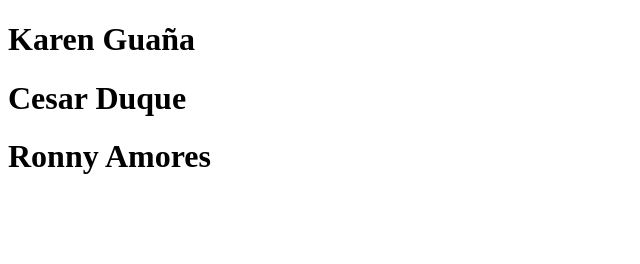
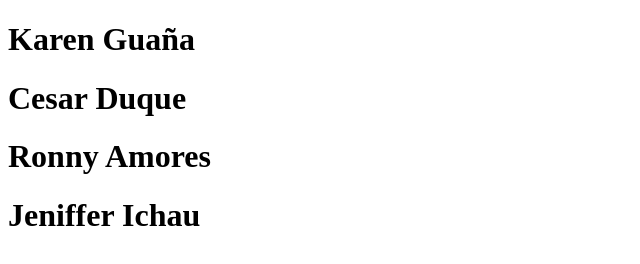
Before and after one commit to Dayana0507/ultimo-intento, a plain HTML site: page index.html in a window 1280 px wide. Shown: the whole page, without its empty margins (0-640 px from the left). Drawn offline with Linux system fonts and the light colour scheme.

Commit message:
agregue mi nombre jeniffer

```diff
--- a/index.html
+++ b/index.html
@@ -9,5 +9,6 @@
     <h1>Karen Guaña</h1>
     <h1>Cesar Duque</h1>
     <h1>Ronny Amores</h1>
+    <h1>Jeniffer Ichau</h1>
 </body>
 </html>
```
